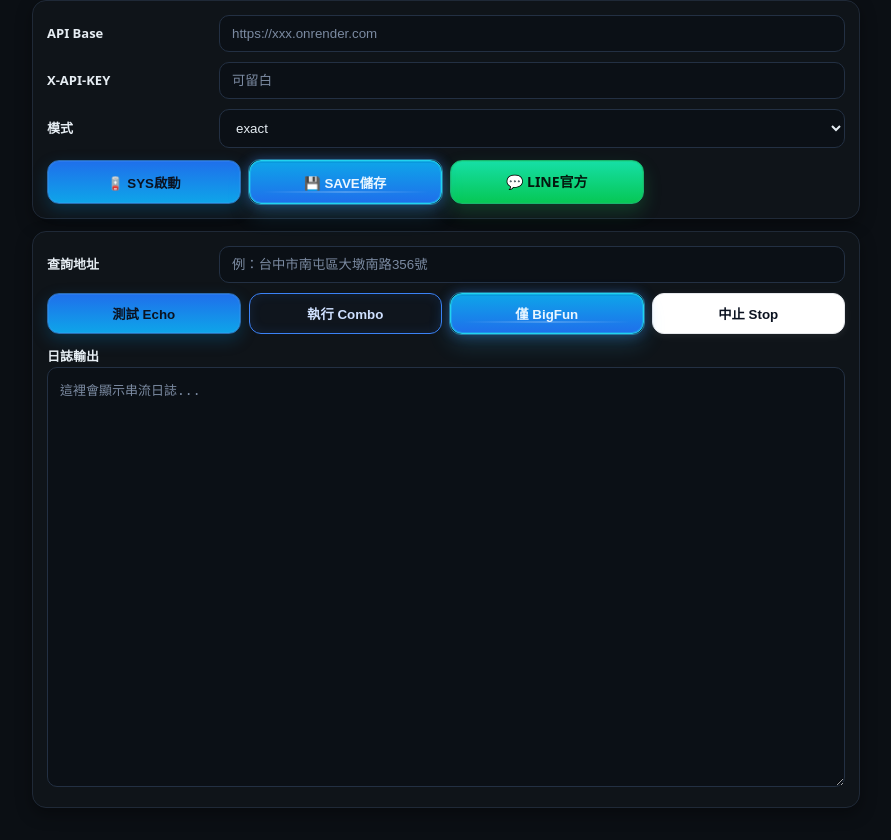
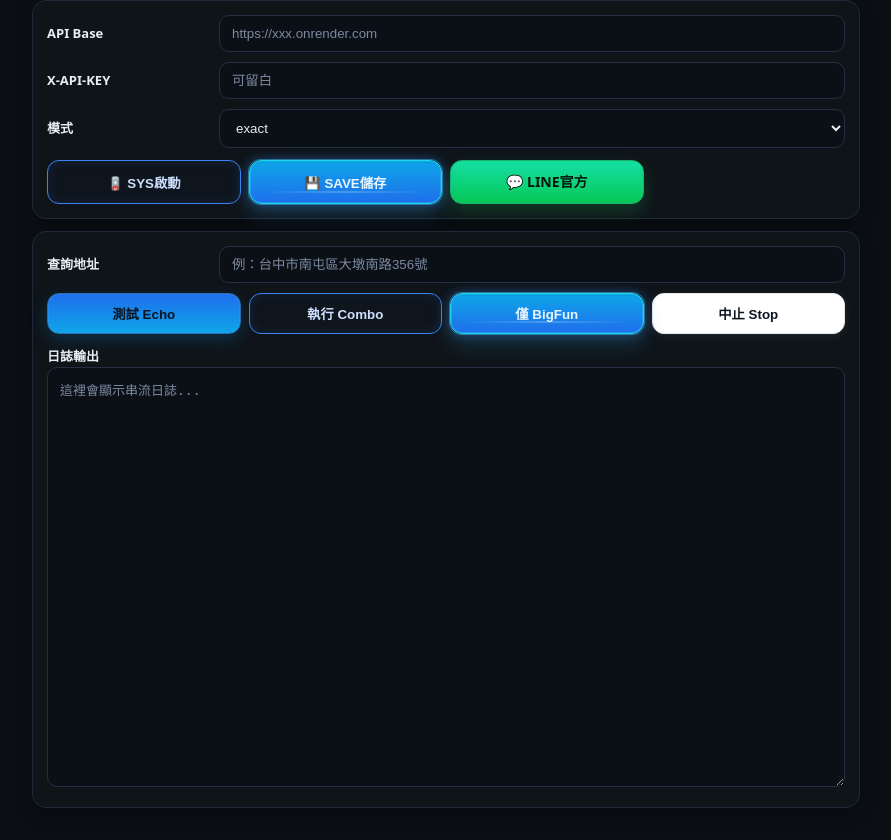
Before and after one commit to dw5000tw-33/fbauto, a plain HTML site: page entrust.html in a window 1280 px wide. Both pictures are taken after a click on the button "🌓 BG主題". Shown: the part 72-912 px from the top of the page, without its empty margins (194-1085 px from the left). Drawn offline with Linux system fonts and the light colour scheme.

Commit message:
Update entrust.html

```diff
--- a/entrust.html
+++ b/entrust.html
@@ -160,7 +160,13 @@ html[data-theme="dark"] .btn-line{
 html[data-theme="dark"] .btn-pill,
 html[data-theme="dark"] .theme-toggle{background:#0e141b;border:1px solid #223043;color:#e6edf3;}
 
-/* ========= 只新增這段：深色主題的「儲存」與「僅 BigFun」科技感 ========= */
+/* ========= 只新增這段：深色主題的「SYS啟動」「儲存」「僅 BigFun」科技感 ========= */
+html[data-theme="dark"] #boot{
+  background: rgba(15,23,32,.6);   /* 與 .btn-info 深色版一致 */
+  color: #cfe0ff;
+  border: 1px solid #3b82f6;
+  box-shadow: 0 0 12px rgba(59,130,246,.12) inset;
+}
 html[data-theme="dark"] #save,
 html[data-theme="dark"] #runBigfun{
   background:linear-gradient(180deg,#0ea5e9 0%, #1f6feb 100%);
```
